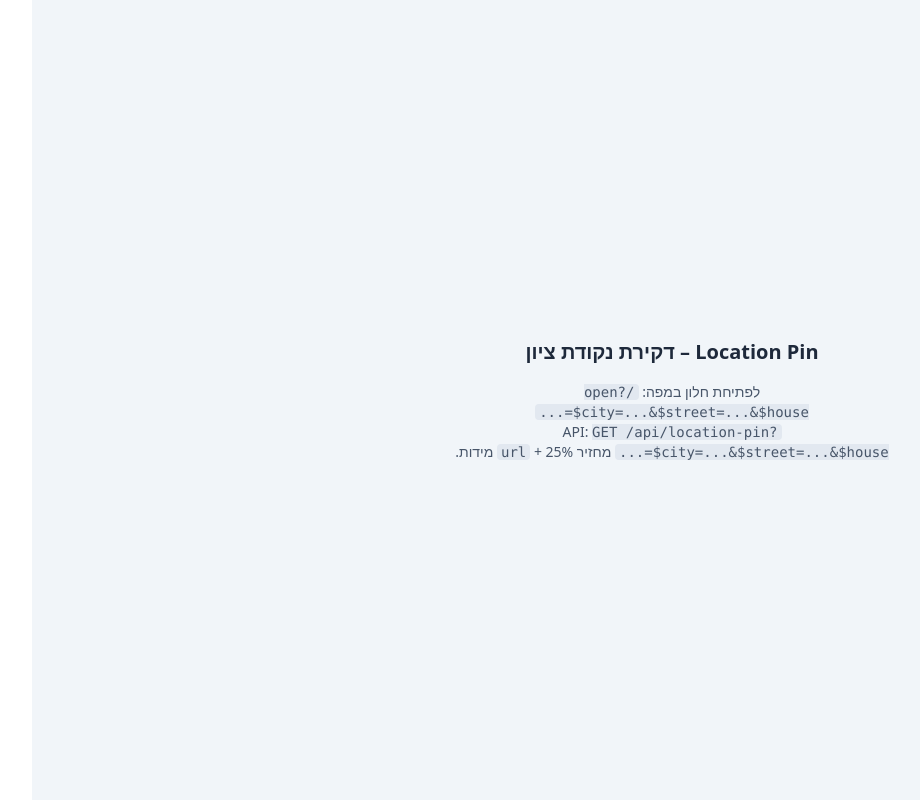
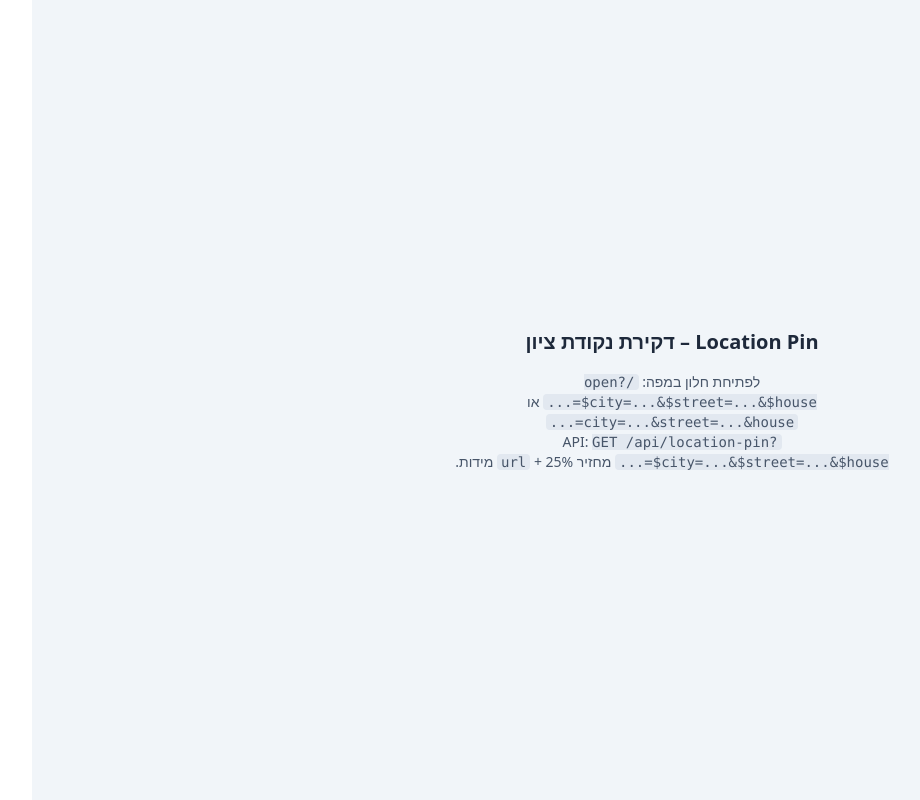
Before and after one commit to ofekgab123/flp, a Next.js app: page / in a window 1280 px wide. Shown: the whole page, without its empty margins (127-1047 px from the left). Built offline with nearby package versions, Linux system fonts and the light colour scheme.

Commit message:
fix format url

```diff
--- a/app/api/location-pin/route.ts
+++ b/app/api/location-pin/route.ts
@@ -2,14 +2,21 @@ import { NextRequest, NextResponse } from "next/server";
 
 /**
  * GET /api/location-pin
- * Query (only these): $city=cityName&$street=streetName&$house=houseNumber
+ * Query: $city / city, $street / street, $house / house, address_type?, callback_url?
+ * Supports both formats: $city=... and city=...
  * Returns URL to open LocationPin in a new window at 25% of screen.
  */
+function getParam(sp: URLSearchParams, a: string, b: string): string {
+  return sp.get(a) ?? sp.get(b) ?? "";
+}
+
 export async function GET(request: NextRequest) {
   const { searchParams } = new URL(request.url);
-  const city = searchParams.get("$city") ?? "";
-  const street = searchParams.get("$street") ?? "";
-  const house = searchParams.get("$house") ?? "";
+  const city = getParam(searchParams, "$city", "city");
+  const street = getParam(searchParams, "$street", "street");
+  const house = getParam(searchParams, "$house", "house");
+  const address_type = searchParams.get("address_type") ?? "";
+  const callback_url = searchParams.get("callback_url") ?? "";
 
   const base =
     process.env.NEXT_PUBLIC_APP_URL ||
@@ -19,6 +26,8 @@ export async function GET(request: NextRequest) {
   if (city) params.set("$city", city);
   if (street) params.set("$street", street);
   if (house) params.set("$house", house);
+  if (address_type) params.set("address_type", address_type);
+  if (callback_url) params.set("callback_url", callback_url);
   params.set("in_popup", "true");
 
   const locationPinPath = `/location-pin?${params.toString()}`;
--- a/app/location-pin/page.tsx
+++ b/app/location-pin/page.tsx
@@ -27,9 +27,9 @@ export default function LocationPinPage() {
     typeof window !== "undefined"
       ? new URLSearchParams(window.location.search)
       : null;
-  const city = urlParams?.get("$city") ?? "";
-  const street = urlParams?.get("$street") ?? "";
-  const house = urlParams?.get("$house") ?? "";
+  const city = urlParams?.get("$city") ?? urlParams?.get("city") ?? "";
+  const street = urlParams?.get("$street") ?? urlParams?.get("street") ?? "";
+  const house = urlParams?.get("$house") ?? urlParams?.get("house") ?? "";
   const callback_url = urlParams?.get("callback_url") ?? "";
 
   const geocodeAddress = useCallback(async (address: string) => {
--- a/app/open/page.tsx
+++ b/app/open/page.tsx
@@ -3,21 +3,29 @@
 import { useEffect } from "react";
 
 /**
- * /open?$city=...&$street=...&$house=... → מפנה באותו חלון לדף המפה (/location-pin).
- * רק הפרמטרים $city, $street, $house מועברים – בלי השאר.
+ * /open?city=...&street=...&house=... (או $city, $street, $house) → מפנה לדף המפה (/location-pin).
+ * תומך גם בפורמט הישן (בלי $) וגם ב-address_type, callback_url.
  */
+function getParam(sp: URLSearchParams, a: string, b: string): string | null {
+  return sp.get(a) ?? sp.get(b);
+}
+
 export default function OpenPage() {
   useEffect(() => {
     if (typeof window === "undefined") return;
 
     const urlParams = new URLSearchParams(window.location.search);
     const params = new URLSearchParams();
-    const city = urlParams.get("$city");
-    const street = urlParams.get("$street");
-    const house = urlParams.get("$house");
+    const city = getParam(urlParams, "$city", "city");
+    const street = getParam(urlParams, "$street", "street");
+    const house = getParam(urlParams, "$house", "house");
+    const address_type = urlParams.get("address_type");
+    const callback_url = urlParams.get("callback_url");
     if (city) params.set("$city", city);
     if (street) params.set("$street", street);
     if (house) params.set("$house", house);
+    if (address_type) params.set("address_type", address_type);
+    if (callback_url) params.set("callback_url", callback_url);
     params.set("in_popup", "true");
 
     const locationPinUrl = `${window.location.origin}/location-pin?${params.toString()}`;
--- a/app/page.tsx
+++ b/app/page.tsx
@@ -1,11 +1,39 @@
+"use client";
+
+import { useEffect, useState } from "react";
+import { useSearchParams } from "next/navigation";
+
 export default function HomePage() {
+  const searchParams = useSearchParams();
+  const [redirecting, setRedirecting] = useState(false);
+
+  useEffect(() => {
+    const city = searchParams.get("$city") ?? searchParams.get("city");
+    const street = searchParams.get("$street") ?? searchParams.get("street");
+    if (city ?? street) {
+      setRedirecting(true);
+      window.location.replace(`/open?${searchParams.toString()}`);
+    }
+  }, [searchParams]);
+
+  if (redirecting) {
+    return (
+      <div className="flex min-h-screen items-center justify-center bg-slate-100">
+        <div className="flex min-h-screen items-center justify-center gap-2 text-slate-500">
+          <div className="h-5 w-5 animate-spin rounded-full border-2 border-blue-500 border-t-transparent" />
+          <span>מפנה למפה...</span>
+        </div>
+      </div>
+    );
+  }
+
   return (
     <div className="flex min-h-screen flex-col items-center justify-center gap-4 bg-slate-100 p-6">
       <h1 className="text-xl font-semibold text-slate-800">
         Location Pin – דקירת נקודת ציון
       </h1>
       <p className="max-w-md text-center text-sm text-slate-600">
-        לפתיחת חלון במפה: <code className="rounded bg-slate-200 px-1">/open?$city=...&$street=...&$house=...</code>
+        לפתיחת חלון במפה: <code className="rounded bg-slate-200 px-1">/open?$city=...&$street=...&$house=...</code> או <code className="rounded bg-slate-200 px-1">city=...&street=...&house=...</code>
         <br />
         API: <code className="rounded bg-slate-200 px-1">GET /api/location-pin?$city=...&$street=...&$house=...</code> מחזיר <code className="rounded bg-slate-200 px-1">url</code> + 25% מידות.
       </p>
```
